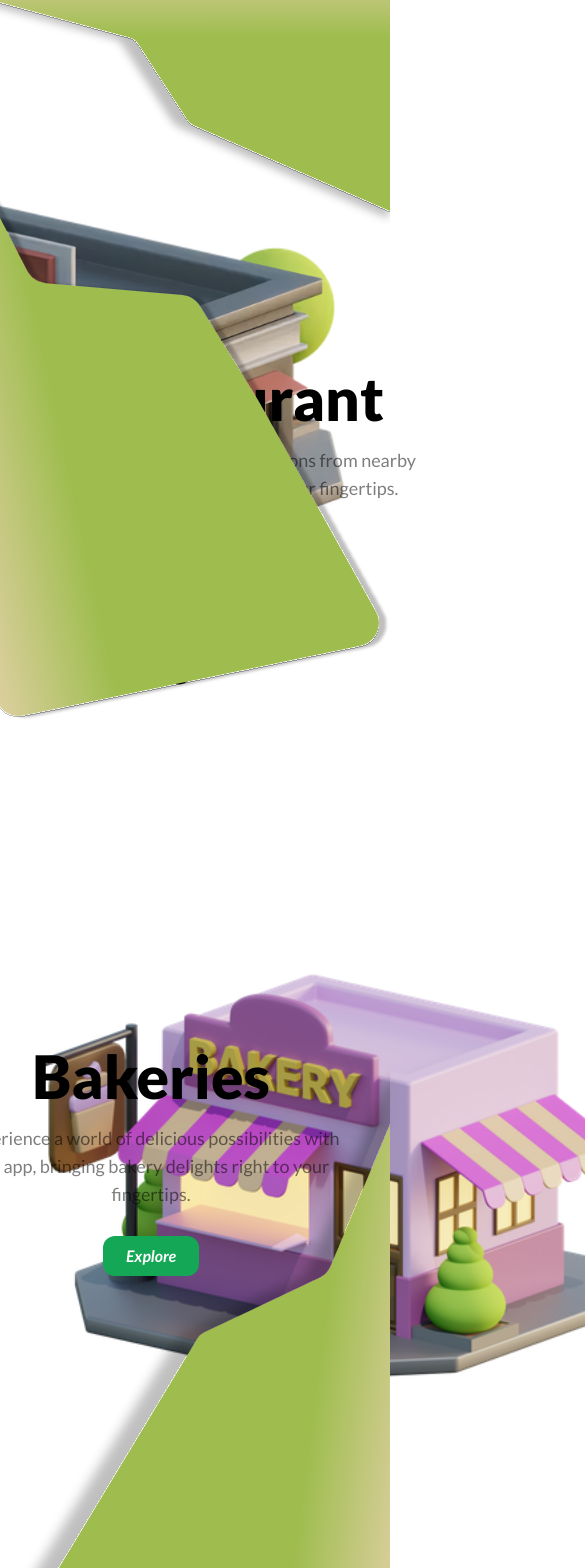
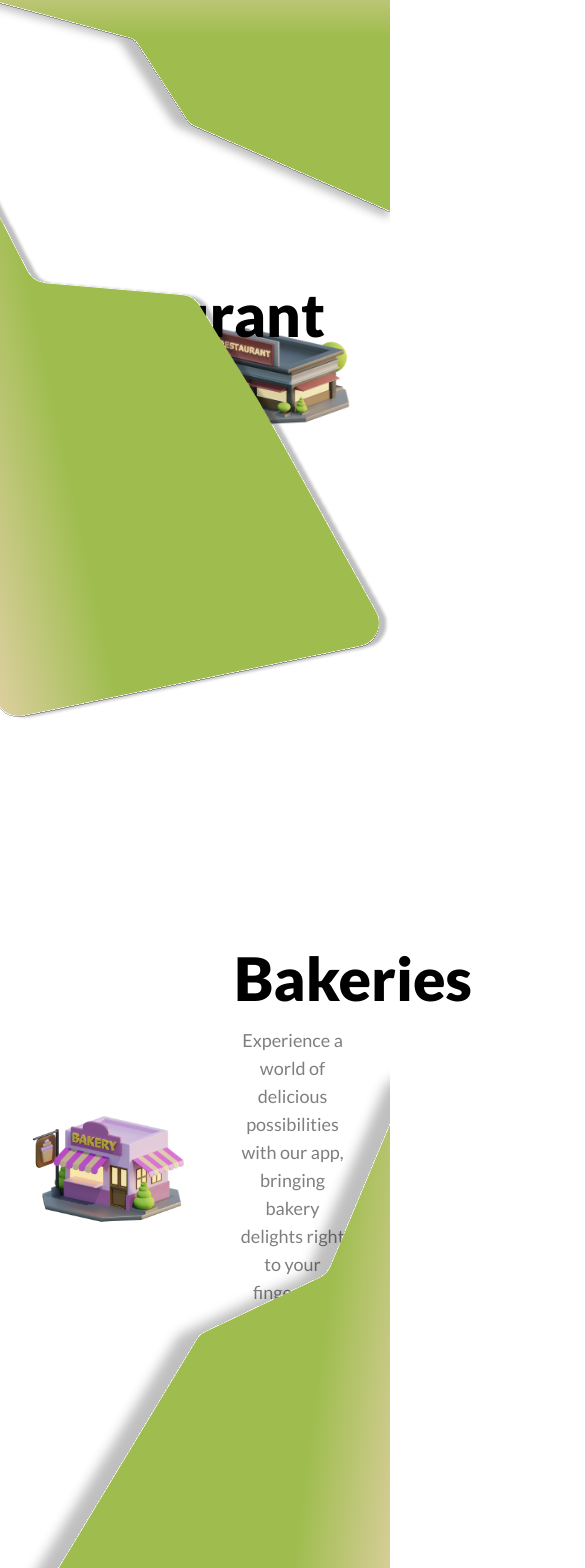
Before and after one commit to Aswin0005/Re_Serve_Green, a React (Vite) app: page / in a window 390 px wide. Shown: the part 2551-4119 px from the top of the page, 585 px wide, since content can reach past the window. Built offline with nearby package versions, Linux system fonts and the light colour scheme; a web font is replaced by a local one.

Commit message:
Responsive Test 4

```diff
--- a/src/RoadMap/Bakery.jsx
+++ b/src/RoadMap/Bakery.jsx
@@ -5,12 +5,12 @@ const Bakery = () => {
           <img src="Img/Vector 2.svg" className="w-[1000px]"></img>
         </div>
         {/* Bakery Img */}
-        <div className="absolute left-[8%] top-[20%] w-[600px] -translate-y-1/2">
+        <div className="absolute left-[8%] top-[20%] w-[40%] -translate-y-1/2">
           <img src="Img/Bakery.png" className="w-full"></img>
         </div>
 
         {/* Bakery Details */}
-        <div className="flex flex-col absolute font-lato w-[400px] gap-7 leading-10 top-[20%] right-[10%] -translate-y-1/2">
+        <div className="flex flex-col absolute font-lato w-[30%] gap-7 leading-10 top-[20%] right-[10%] -translate-y-1/2">
           <p className="font-extrabold text-[60px] mx-auto">Bakeries</p>
           <p className="opacity-50 text-[18px] text-center leading-7">
             Experience a world of delicious possibilities with our app, bringing
--- a/src/RoadMap/HomeMade.jsx
+++ b/src/RoadMap/HomeMade.jsx
@@ -6,12 +6,12 @@ const HomeMade = () => {
       </div>
 
       {/* HomeMade Pic */}
-      <div className="absolute right-0 w-[650px] top-[10%] -translate-y-1/2 ">
+      <div className="absolute right-0 w-[40%] top-[10%] -translate-y-1/2 ">
         <img src="Img/HomeMade_pic.png" className="w-full"></img>
       </div>
 
       {/* HomeMade Details */}
-      <div className="flex flex-col absolute font-lato w-[400px] gap-7 leading-10 top-[8%] left-[12%] -translate-y-1/2">
+      <div className="flex flex-col absolute font-lato w-[30%] gap-7 leading-10 top-[8%] left-[12%] -translate-y-1/2">
         <p className="font-extrabold text-[60px] mx-auto">Home-Made</p>
         <p className="opacity-50 text-[18px] text-center leading-7">
           Experience homemade goodness delivered right to your doorstep with our
--- a/src/RoadMap/Restaurants.jsx
+++ b/src/RoadMap/Restaurants.jsx
@@ -5,12 +5,12 @@ const Restaurant = () => {
           <img src="Img/Vector 1.svg" className=""></img>
         </div>
         {/* Restaurant Img */}
-        <div className="absolute right-[10%] top-[40%] w-[600px] -translate-y-1/2">
+        <div className="absolute right-[10%] top-[40%] w-[40%] -translate-y-1/2">
           <img src="Img/Restaurant_pic.png"></img>
         </div>
 
         {/* About Restaurants */}
-        <div className="flex flex-col absolute font-lato w-[400px] gap-7 leading-10 top-[50%] left-[8%] -translate-y-1/2">
+        <div className="flex flex-col absolute font-lato w-[30%] gap-7 leading-10 top-[50%] left-[5%] -translate-y-1/2">
           <p className="font-extrabold text-[60px] mx-auto">Restaurant</p>
           <p className="opacity-50 text-[18px] text-center leading-7">
             Discover delectable dining options from nearby restaurants with our
@@ -23,7 +23,7 @@ const Restaurant = () => {
           </button>
         </div>
 
-        <div className="flex flex-col absolute font-lato w-[400px] leading-[35px] bottom-[25%] left-[52%] -translate-x-1/2 -translate-y-1/2">
+        <div className="flex flex-col absolute font-lato w-[30%] leading-[35px] bottom-[25%] left-[53%] -translate-x-1/2 -translate-y-1/2">
           <p className="text-[25px] font-extrabold">Service By</p>
           <p className="font-extrabold text-[45px]">Re-Serve</p>
         </div>
```
